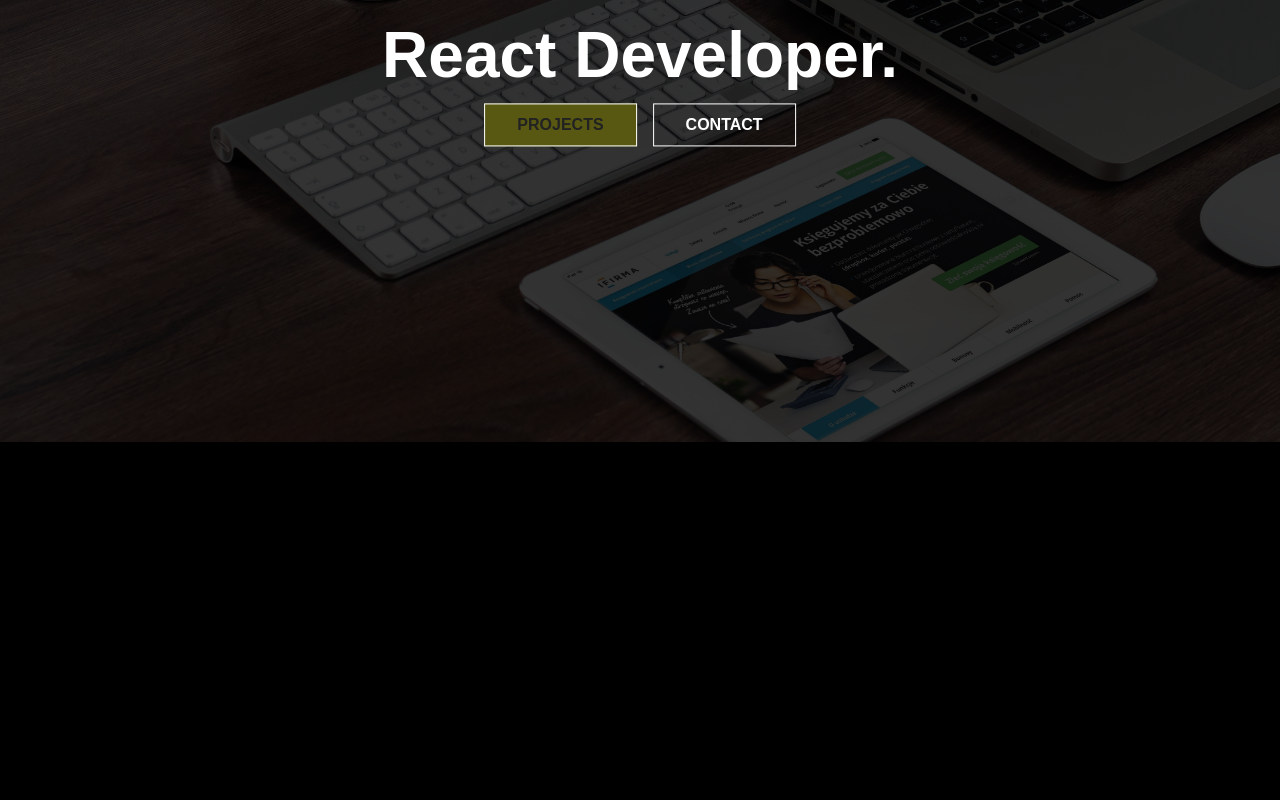
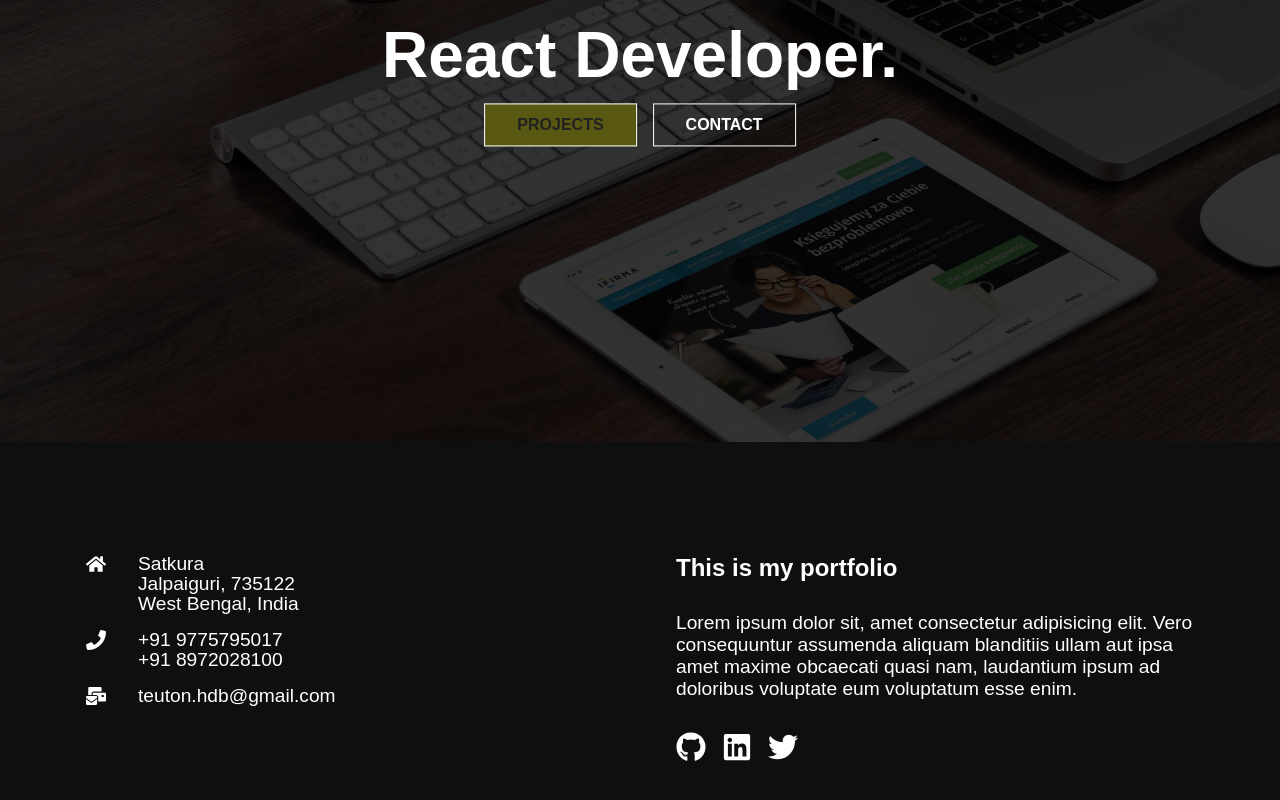
Before and after one commit to Teuton-Roy/my-portfolio-react, a React (Create React App) app: page / in a window 1280 px wide. Shown: the part 358-1158 px from the top of the page. Before the commit the page ends 804 px from the top, so only its background shows below. Built offline with nearby package versions, Linux system fonts and the light colour scheme; a web font is replaced by a local one.

Commit message:
add footer

```diff
--- a/src/components/Footer.css
+++ b/src/components/Footer.css
@@ -0,0 +1,77 @@
+.footer{
+    width: 100%;
+    padding: 6rem 0;
+    background-color: rgba(19, 19, 19, 0.8);
+}
+
+.footer-container{
+    max-width: 1140px;
+    margin: auto;
+    display: grid;
+    grid-template-columns: repeat(2, 1fr);
+    grid-gap: 40px;
+}
+
+.left{
+    height: 100%;
+    display: flex;
+    flex-direction: column;
+    max-width: 100%;
+    padding: 1rem;
+}
+
+.location{
+    display: flex;
+    margin-bottom: 1rem;
+}
+
+.location p{
+    line-height: 20px;
+}
+
+.phone{
+    display: flex;
+    margin-bottom: 1rem;
+}
+
+.phone p{
+    line-height: 20px;
+}
+
+.email{
+    display: flex;
+    margin-bottom: 0.8rem;
+}
+
+.email p{
+    line-height: 20px;
+}
+
+.right{
+    height: 100%;
+    display: flex;
+    flex-direction: column;
+    max-width: 100%;
+    padding: 1rem;
+}
+
+.social{
+    margin-top: 2rem;
+}
+
+h4{
+    color: #fff;
+    font-size: 1.5rem;
+    padding-bottom: 0.9rem;
+    margin-bottom: 1rem;
+}
+
+p{
+    font-size: 1.2rem;
+}
+
+@media screen and (max-width: 640px){
+    .footer-container{
+        grid-template-columns: 1fr;
+    }
+}
--- a/src/components/Footer.js
+++ b/src/components/Footer.js
@@ -1,5 +1,5 @@
 import './Footer.css'
-import{FaHome} from 'react-icons/fa'
+import{FaHome, FaPhone, FaMailBulk, FaLinkedin, FaGithub, FaTwitter} from 'react-icons/fa'
 
 import React from 'react'
 
@@ -9,15 +9,46 @@ const Footer = () => {
       <div className="footer-container">
         <div className="left">
             <div className="location">
-                <FaHome></FaHome>
+                <FaHome size={20} style={{color:"#fff", marginRight:'2rem'}}></FaHome>
+                <div>
+                    <p>
+                        Satkura<br/>Jalpaiguri, 735122 <br/> West Bengal, India
+                    </p>
+                </div>
+            </div>
+            <div className="phone">
+            <FaPhone size={20} style={{color:"#fff", marginRight:'2rem'}}></FaPhone>
+                <div>
+                    <p>
+                        +91 9775795017 <br/> +91 8972028100
+                    </p>
+                </div>
+            </div>
+            <div className="email">
+            <FaMailBulk size={20} style={{color:"#fff", marginRight:'2rem'}}></FaMailBulk>
+                <div>
+                    <p>
+                        teuton.hdb@gmail.com
+                    </p>
+                </div>
             </div>
         </div>
+
         <div className="right">
-
+            <h4>This is my portfolio</h4>
+            <p>
+                Lorem ipsum dolor sit, amet consectetur adipisicing elit. Vero consequuntur assumenda aliquam blanditiis ullam aut ipsa amet maxime obcaecati quasi nam, laudantium ipsum ad doloribus voluptate eum voluptatum esse enim.
+            </p>
+            <div className="social">
+                <FaGithub size={30} style={{color:'#fff', marginRight:'1rem'}}></FaGithub>
+                <FaLinkedin size={30} style={{color:'#fff', marginRight:'1rem'}}></FaLinkedin>
+                <FaTwitter size={30} style={{color:'#fff', marginRight:'1rem'}}></FaTwitter>
+            </div>
         </div>
       </div>
     </div>
   )
 }
 
+
 export default Footer
--- a/src/routes/Home.js
+++ b/src/routes/Home.js
@@ -8,6 +8,7 @@ const Home = () => {
     <div>
       <Navbar></Navbar>
       <Heroimg></Heroimg>
+      <Footer></Footer>
     </div>
   )
 }
```
